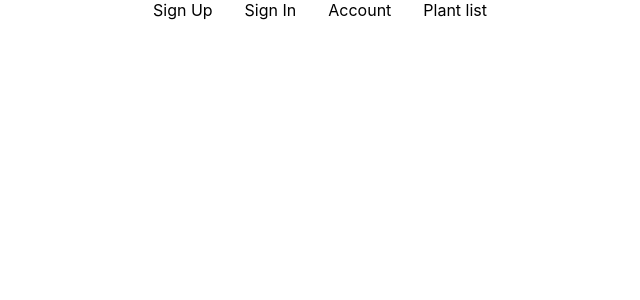
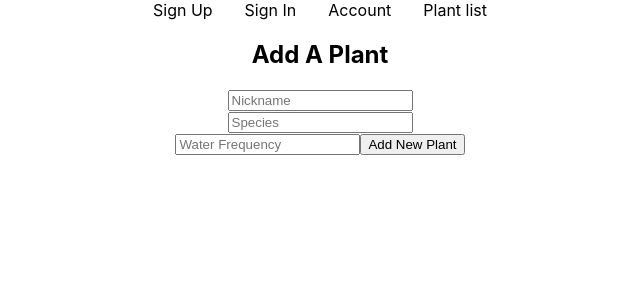
Before and after one commit to buildweek-water-my-plants-1-06222020/front_end, a React (Create React App) app in the folder water-my-plants/: page /add-plant in a window 1280 px wide. Shown: the top 300 px of the page, without its empty margins (320-960 px from the left). Built offline with nearby package versions, Linux system fonts and the light colour scheme.

Commit message:
added add new plant

```diff
--- a/water-my-plants/src/App.js
+++ b/water-my-plants/src/App.js
@@ -4,6 +4,7 @@ import './App.css';
 import PlantList from './components/PlantList'
 import UserProfile from './components/UserProfile'
 import EditPlant from './components/EditPlant'
+import AddPlant from './components/AddPlant'
 import { axiosWithAuth } from './utils/axiosWithAuth';
 import PlantContext from './contexts/PlantContext'
 
@@ -35,6 +36,7 @@ function App() {
             <Route path='/plantlist' component={PlantList} setPlantList={setPlantList} getPlantList={getPlantList} plantList={plantList}/>
             <Route path='/account/:id' component={UserProfile} />
             <Route path='/edit-plant/:id' component={EditPlant} />
+            <Route path='/add-plant' component={AddPlant} />
           </Switch>
         </div>
       </div>
--- /dev/null
+++ b/water-my-plants/src/components/AddPlant.js
@@ -0,0 +1,70 @@
+import React, { useState, useEffect } from "react";
+import { useParams, useHistory } from "react-router-dom";
+import axios from "axios";
+
+
+const initlalDetails = {
+        nickname: '',
+        species: '',
+        waterFreq: '',
+        id: Date.now()
+}
+
+const AddPlant = props => {
+    const { push } = useHistory();
+    const { id } = useParams();
+    const [details, setDetails] = useState(initlalDetails)
+
+
+    const handleChange = e => {
+        setDetails({
+            ...details,
+            [e.target.name]: e.target.value
+        })
+    }
+
+    const handleSubmit = e => {
+        e.preventDefault();
+        axios.put(`http://localhost:5000/users/${id}/plants`, details)
+            .then(res => {
+                props.setPlantList(res.data);
+                props.getPlantList();
+                push(`/plantlist`)
+            })
+            .catch(err => console.log(err))
+    }
+
+    return (
+        <div id='addPlant'>
+            <h2>Add A Plant</h2>
+            <form onSubmit={handleSubmit}>
+                <input
+                    type="text"
+                    name="nickname"
+                    onChange={handleChange}
+                    placeholder="Nickname"
+                    value={details.nickname}
+                />
+                <div />
+                <input
+                    type="text"
+                    name="species"
+                    onChange={handleChange}
+                    placeholder="Species"
+                    value={details.species}
+                />
+                <div />
+                <input
+                    type="text"
+                    name="waterFreq"
+                    onChange={handleChange}
+                    placeholder="Water Frequency"
+                    value={details.waterFreq}
+                />
+                <button className="add-button">Add New Plant</button>
+            </form>
+        </div>
+    )
+}
+
+export default AddPlant;
--- a/water-my-plants/src/components/Plant.js
+++ b/water-my-plants/src/components/Plant.js
@@ -7,7 +7,7 @@ const Plant = props => {
     const handleDelete = e => {
         e.preventDefault();
         axiosWithAuth
-        .delete(`http://localhost:5000/api/plant/${props.plant.id}`)
+        .delete(`http://localhost:5000/api/plants/${props.plant.id}`)
         .then(res => {
             props.getPlantList();
             push('/plantlist')
--- a/water-my-plants/src/components/PlantList.js
+++ b/water-my-plants/src/components/PlantList.js
@@ -1,9 +1,14 @@
-import React, { useEffect, useContext } from 'react'
+import React, { useEffect, useContext, useState } from 'react'
 import PlantCard from './PlantCard'
 import { axiosWithAuth } from '../utils/axiosWithAuth'
 import PlantContext from '../contexts/PlantContext'
+import { useParams, useHistory } from "react-router-dom";
+
+
 
 const PlantList = () => {
+    const { push } = useHistory();
+    const { id } = useParams();
     const {getPlantList, plantList, setPlantList} = useContext(PlantContext)
 
 
@@ -16,6 +21,7 @@ return(
     <div>
         <h1>Water My Plants</h1>
         <h2>My PLant List:</h2>
+        <button onClick={() => push('/add-plant')}>Add A Plant</button>
         <PlantCard />
     </div>
 )
--- a/water-my-plants/src/components/UserProfile.js
+++ b/water-my-plants/src/components/UserProfile.js
@@ -17,7 +17,7 @@ const UserProfile = () => {
 
     useEffect(() => {
         axios
-            .get(`http://localhost:5000/api/user/${id}`)
+            .get(`http://localhost:5000/api/users/${id}`)
             .then(res => {
                 console.log(res.data)
                 setDetails(res.data);
@@ -34,7 +34,7 @@ const UserProfile = () => {
 
     const handleSubmit = e => {
         e.preventDefault();
-        axios.put(`http://localhost:5000/api/movies/${id}`, details)
+        axios.put(`http://localhost:5000/api/users/${id}`, details)
         .then(res => {
             push(`/user/${id}`)
         })
```
